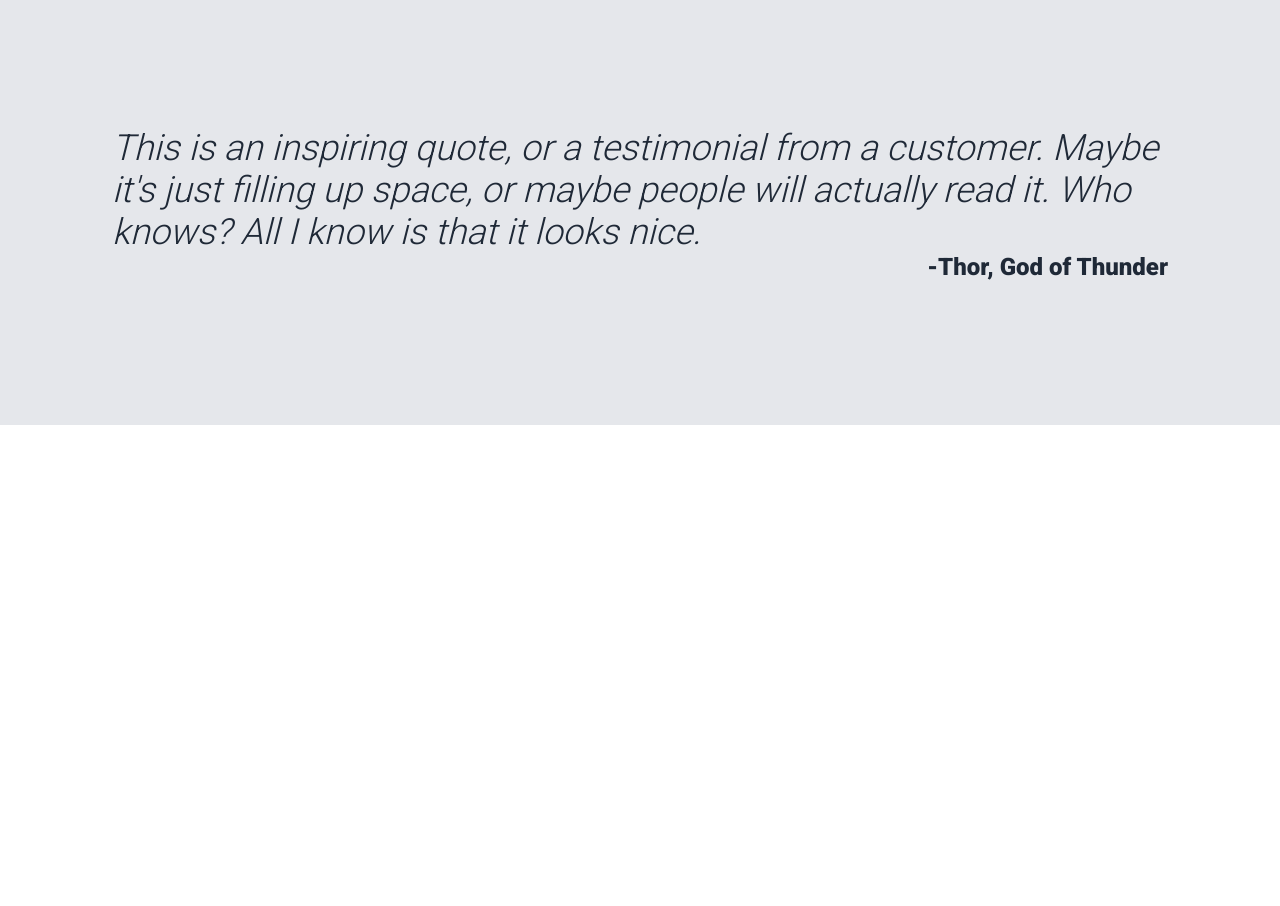
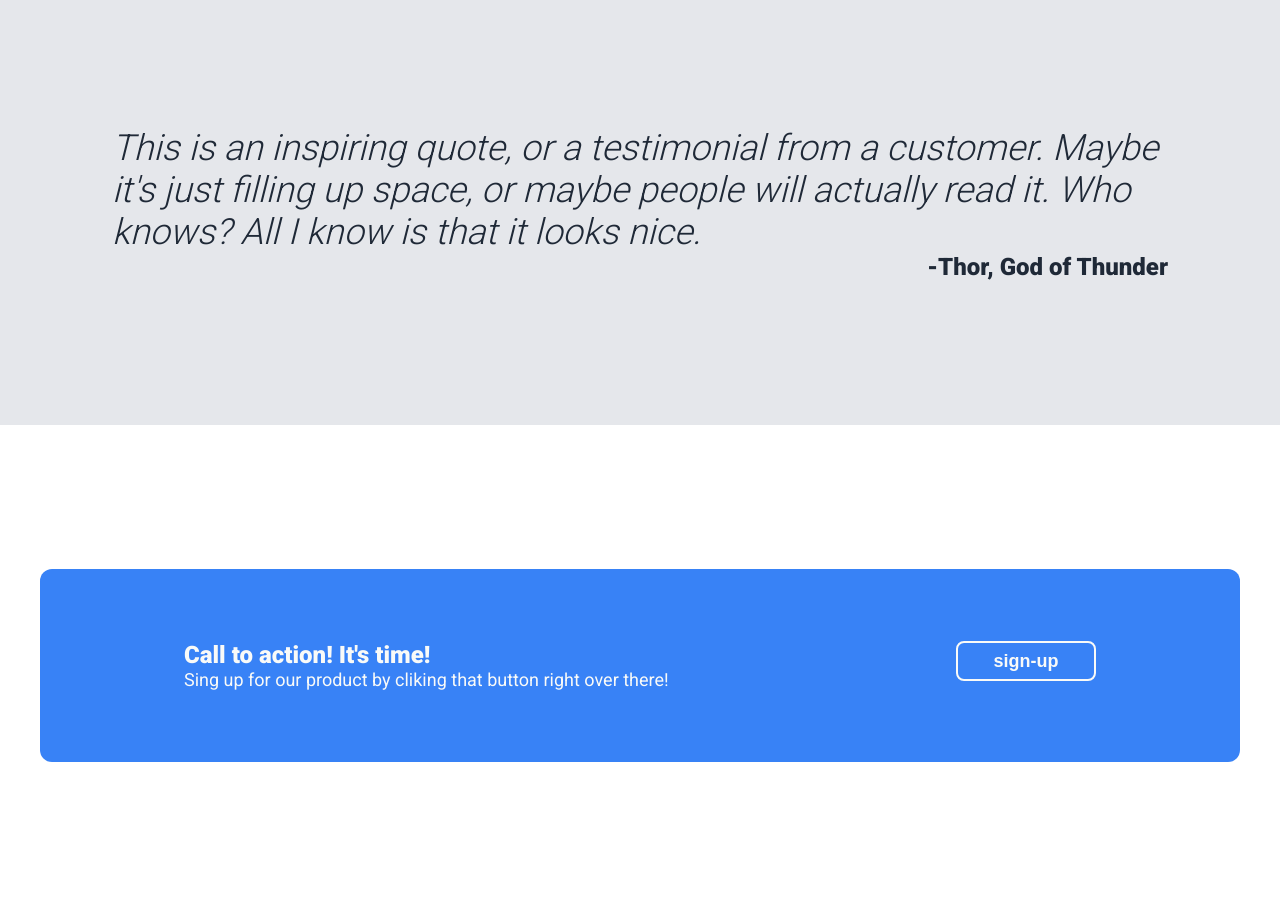
Before and after one commit to Sid2169/Landing, a plain HTML site: page index.html in a window 1280 px wide. Shown: the part 1195-2101 px from the top of the page. Before the commit the page ends 1620 px from the top, so only its background shows below. Drawn offline with Linux system fonts and the light colour scheme.

Commit message:
Added Interact section
Implemented interact section as per specification in lesson.

```diff
--- a/index.html
+++ b/index.html
@@ -9,6 +9,7 @@
     <link href="https://fonts.googleapis.com/css2?family=Roboto:wght@300;400;700;900&display=swap" rel="stylesheet">
 </head>
 <body>
+    <!-- Beginning of hero-section -->
     <section class="hero">
         <div class="hero-container">
 
@@ -43,6 +44,7 @@
         </div>
     </section>
 
+    <!-- Beginning of info section -->
     <section class="info">
 
         <div class="info-title ">Some random information.</div>
@@ -70,6 +72,7 @@
         </div>
     </section>
 
+    <!-- Beginning of quote section -->
     <section class="quote">
 
         <div class="quote-container">
@@ -83,5 +86,24 @@
         </div>
 
     </section>
+
+    <!-- Beginning of interact section -->
+     <section class="interact">
+
+        <div class="interact-container">
+            <div>
+                <div class="interact-title">
+                    Call to action! It's time!
+                </div>
+
+                <div class="interact-text">
+                    Sing up for our product by cliking that button right over there!
+                </div>
+            </div>
+
+            <button class="end-signup">sign-up</button>
+
+        </div>
+     </section>
 </body>
 </html>
--- a/style.css
+++ b/style.css
@@ -176,3 +176,44 @@ header {
     font-size: 24px;
     font-weight: 800;
 }
+/* End of styling for quote section */
+
+
+/* Interact section starts */
+.interact {
+    padding: 144px 0;
+}
+
+.interact-container {
+    max-width: 1200px;
+    box-sizing: border-box;
+    padding: 72px 144px;
+    background-color: #3882F6;
+    color: #F9FAF8;
+    margin: auto;
+    border-radius: 12px;
+    display: flex;
+    justify-content: space-between;
+    flex-wrap: wrap;
+    gap: 18px;
+}
+
+.interact-title {
+    font-size: 24px;
+    font-weight: 800;
+}
+
+.interact-text {
+    font-size: 18px;
+}
+
+.end-signup {
+    width: 140px;
+    height: 40px;
+    border-radius: 8px;
+    background-color: #3882F6;
+    font-size: 18px;
+    color: #F9FAF8;
+    border: solid 2px #F9FAF8;
+    font-weight: 800;
+}
```
